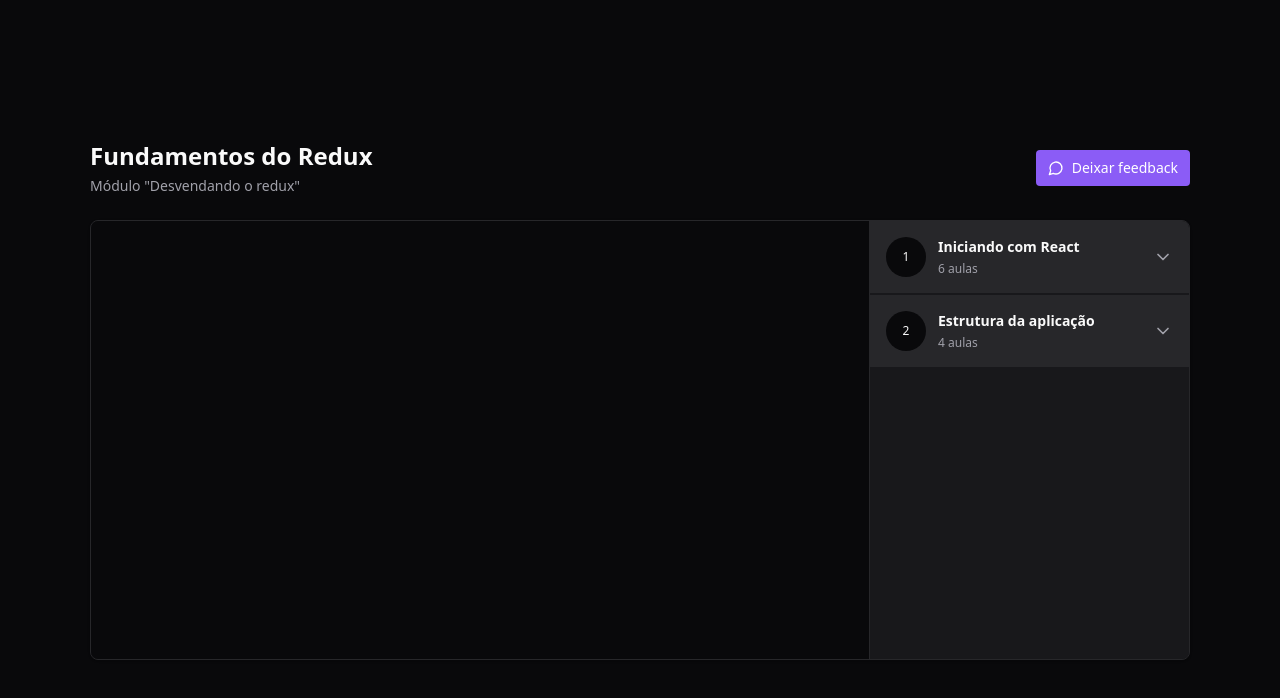
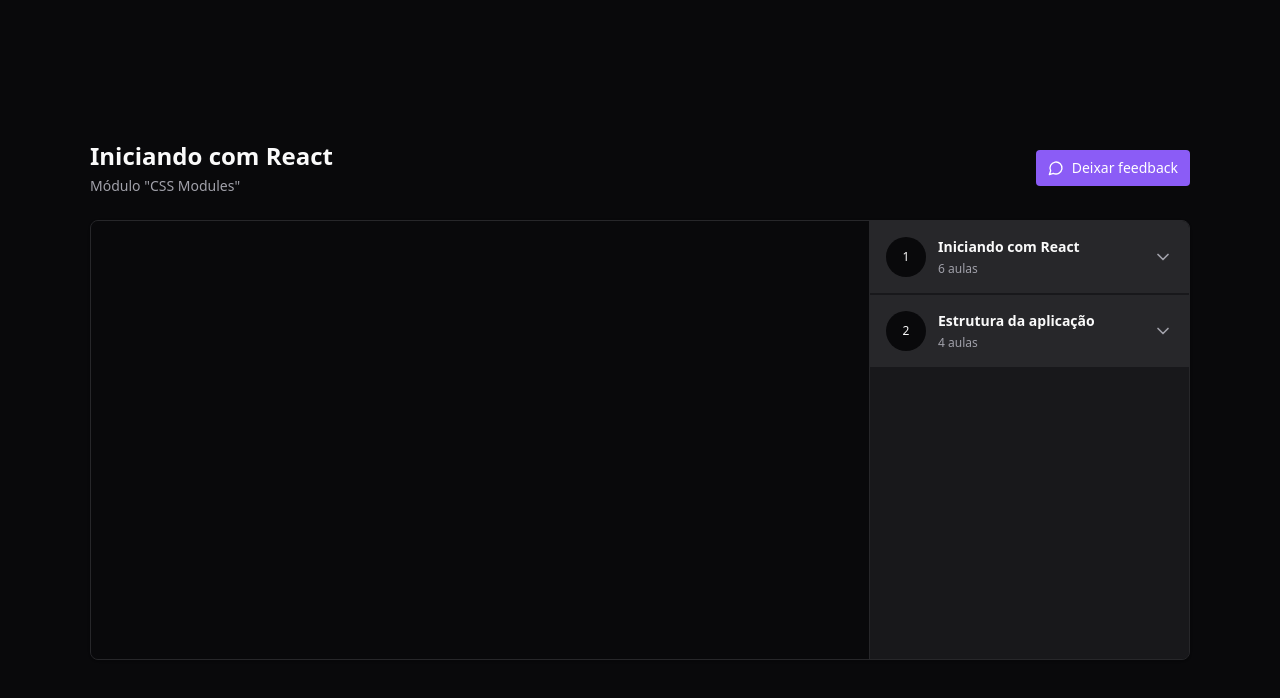
Before and after one commit to rafaelgcaldas/react-redux-zustand, a React (Vite) app: page / in a window 1280 px wide. Shown: the top 698 px of the page. Built offline with nearby package versions, Linux system fonts and the light colour scheme.

Commit message:
feat: set module & lesson title

```diff
--- a/src/components/header.tsx
+++ b/src/components/header.tsx
@@ -1,9 +1,23 @@
+import { useAppSelector } from "../store"
+
 export function Header() {
+  const { currentModule, currentLesson } = useAppSelector(state => {
+    const { currentModuleIndex, currentLessonIndex} = state.player
+
+    const currentModule = state.player.course.modules[currentModuleIndex]
+    const currentLesson = currentModule.lessons[currentLessonIndex]
+
+    return {
+      currentModule,
+      currentLesson
+    }
+  })
+
   return (
     <div className="flex flex-col gap-1">
-      <h1 className="text-2xl font-bold">Fundamentos do Redux</h1>
+      <h1 className="text-2xl font-bold">{currentModule.title}</h1>
       <span className="text-sm text-zinc-400">
-        Módulo "Desvendando o redux"
+        Módulo "{currentLesson.title}"
       </span>
     </div>
   )
```
